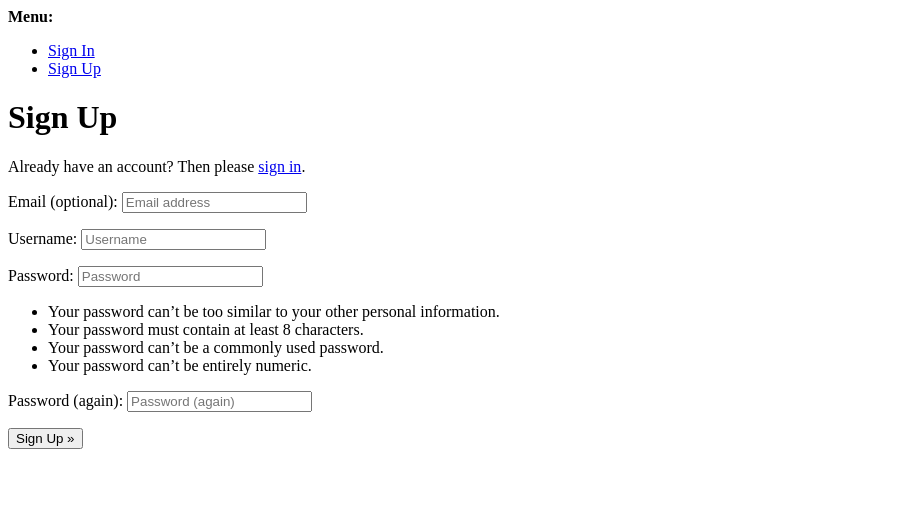
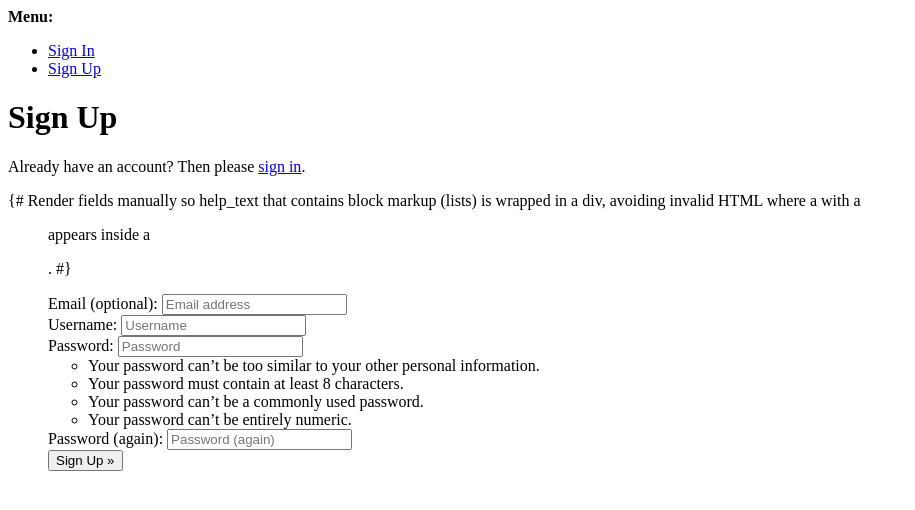
Before and after one commit to Trillspectre/dashtia, a Django app: page /accounts/signup/ in a window 1280 px wide. Shown: the top 510 px of the page, without its empty margins (0-915 px from the left). Run offline with Django 4.2, Linux system fonts and the light colour scheme.

Commit message:
fix(a11y): unwrap help_text, render signup fields manually, add role regions for card-content

```diff
--- a/home/templates/home/Sales.html
+++ b/home/templates/home/Sales.html
@@ -11,7 +11,7 @@
             <div class="col-md-4">
                 <div class="card mb-3 h-100 d-flex flex-column">
                     <div class="card-body d-flex flex-column">
-                        <div class="card-content" style="overflow:hidden; max-height:220px;" aria-expanded="false">
+                        <div class="card-content" style="overflow:hidden; max-height:220px;" aria-expanded="false" role="region">
                         <h5 class="card-title">Free</h5>
                         <p class="card-text">Core features</p>
                         <ul>
--- a/home/templates/home/about.html
+++ b/home/templates/home/about.html
@@ -11,7 +11,7 @@
             <div class="col-md-4">
                 <div class="card mb-3 h-100 d-flex flex-column">
                     <div class="card-body d-flex flex-column">
-                        <div class="card-content" style="overflow:hidden; max-height:220px;" aria-expanded="false">
+                        <div class="card-content" style="overflow:hidden; max-height:220px;" aria-expanded="false" role="region">
                         <h5 class="card-title">Free</h5>
                         <p class="card-text">Core features</p>
                         <ul>
--- a/home/templates/home/pricing.html
+++ b/home/templates/home/pricing.html
@@ -39,7 +39,7 @@
             <div class="col-md-4">
                 <div class="card mb-3 h-100 d-flex flex-column">
                     <div class="card-body d-flex flex-column">
-                        <div class="card-content" style="overflow:hidden; max-height:220px;" aria-expanded="false">
+                        <div class="card-content" style="overflow:hidden; max-height:220px;" aria-expanded="false" role="region">
                         <h5 class="card-title">Free</h5>
                         <p class="card-text">Core features</p>
                         <ul>
--- /dev/null
+++ b/home/templatetags/__init__.py
@@ -0,0 +1 @@
+"""Template tag package for home app."""
--- /dev/null
+++ b/home/templatetags/helpfilters.py
@@ -0,0 +1,19 @@
+from django import template
+import re
+
+register = template.Library()
+
+
+@register.filter(is_safe=True)
+def unwrap_span(value):
+    """If value is wrapped in a single outer <span ...>...</span>,
+    remove that wrapper.
+
+    Keeps inner HTML intact. Safe to use with |safe in templates.
+    """
+    if not isinstance(value, str):
+        return value
+    m = re.match(r"^\s*<span\b[^>]*>(.*)</span>\s*$", value, flags=re.S)
+    if m:
+        return m.group(1)
+    return value
--- a/templates/account/signup.html
+++ b/templates/account/signup.html
@@ -1,6 +1,7 @@
 {% extends "account/base.html" %}
 
 {% load i18n %}
+{% load helpfilters %}
 
 {% block head_title %}{% trans "Signup" %}{% endblock head_title %}
 
@@ -11,9 +12,22 @@
 
 <form class="signup" id="signup_form" method="post" action="{% url 'account_signup' %}">
   {% csrf_token %}
-  {{ form.as_p }}
+  {# Render fields manually so help_text that contains block markup (lists) is wrapped in a div,
+     avoiding invalid HTML where a <span> with a <ul> appears inside a <p>. #}
+  {% for field in form %}
+    <div class="mb-3">
+      {{ field.label_tag }}
+      {{ field }}
+      {% if field.help_text %}
+        <div class="helptext">{{ field.help_text|unwrap_span|safe }}</div>
+      {% endif %}
+      {% if field.errors %}
+        <div class="text-danger small">{{ field.errors }}</div>
+      {% endif %}
+    </div>
+  {% endfor %}
   {% if redirect_field_value %}
-  <input type="hidden" name="{{ redirect_field_name }}" value="{{ redirect_field_value }}">
+    <input type="hidden" name="{{ redirect_field_name }}" value="{{ redirect_field_value }}">
   {% endif %}
   <button type="submit">{% trans "Sign Up" %} &raquo;</button>
 </form>
```
Also changed, not shown: templates/templatetags/helpfilters.py (added, +20 -0 lines), Stats forms py linter.png (added), Stats url py linter.png (added), Unified JS Hint.png (added), consumers py python linter.png (added), create kpis and add data feature.gif (added), create teams and add members data feature.gif (added), pricing kpis page feature.gif (added), stats models py linter.png (added), stats routing py linter.png (added), stats views py linter.png (added), team kpis page feature.gif (added), 1 other file.
